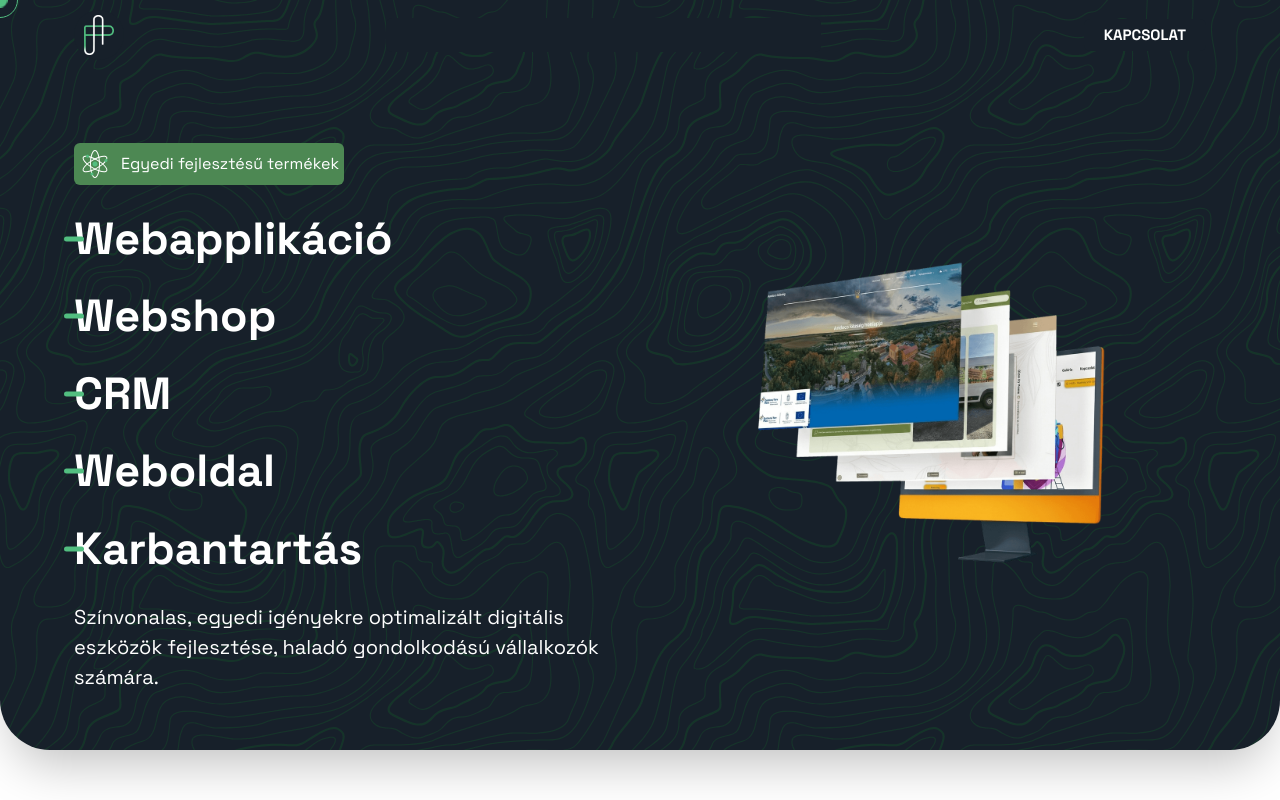
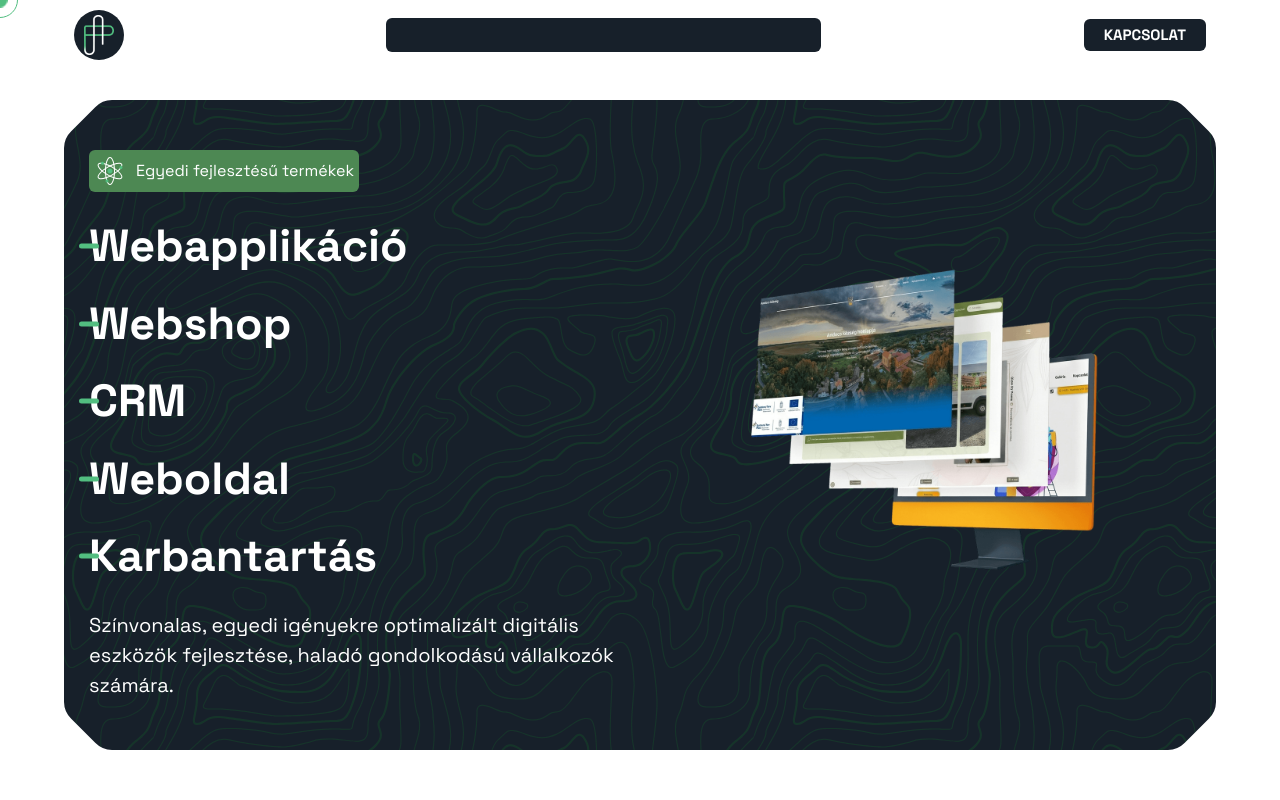
Before and after one commit to Quruzslo/PreferSite, a Next.js app: page / in a window 1280 px wide. Shown: the top 800 px of the page. Built offline with nearby package versions, Linux system fonts and the light colour scheme.

Commit message:
hero átalakítva

```diff
--- a/app/globals.css
+++ b/app/globals.css
@@ -46,6 +46,19 @@
   overflow-wrap: break-word;
   hyphens: auto;
   -webkit-hyphens: auto;
+}
+
+.hero-conti {
+  -webkit-mask-box-image-source: url("/cutCorner.svg");
+  mask-border-source: url("/cutCorner.svg");
+  -webkit-mask-box-image-slice: 50 fill;
+  mask-border-slice: 50 fill;
+  -webkit-mask-box-image-width: 60px;
+  mask-border-width: 60px;
+  -webkit-mask-box-image-repeat: stretch;
+  mask-border-repeat: stretch;
+  -webkit-mask-box-image-mode: alpha;
+  mask-border-mode: alpha;
 }
 
 .h1-elem::before {
--- a/components/hero/Hero.tsx
+++ b/components/hero/Hero.tsx
@@ -1,9 +1,7 @@
 "use client";
 import AtomIcon from "@/public/icons/HeroAtomIcon";
 import { motion, Variants } from "framer-motion";
-// import Section from "@/lib/section";
-// import Referencies from "../../lib/referencies/referencies";
-// import Herobg from "@/public/herobg.svg";
+import ClipMask from "@/lib/ClipMask";
 import Image from "next/image";
 import RefMockup from "@/public/references/ref-mockup-nobg.png";
 
@@ -60,8 +58,8 @@
   };
 
   return (
-    <section className="w-full flex-col flex rounded-b-[50px] relative overflow-hidden zoldhatteres bg-dark-color shadow-2xl">
-      <div className="w-[90%] max-w-[2560px] mx-auto flex-col flex md:flex-row  pt-[120px] pb-[35px] md:!min-h-[calc(100vh_-_50px)] min-h-[450px] items-center justify-center gap-[25px] max-h-[1400px] ">
+    <section className="w-full flex-col flex  relative overflow-hidden ">
+      <div className="w-[90%] max-w-[2560px] p-[15px] hero-conti zoldhatteres bg-dark-color rounded-2xl filter drop-shadow-[0_5px_20px_rgba(0,0,0,0.6)] mx-auto flex-col flex md:flex-row mt-[100px] mb-[75px] md:!min-h-[calc(100vh_-_150px)] min-h-[450px] items-center justify-center gap-[25px] max-h-[1400px] ">
         <div className="hero-bal w-full md:w-[50%] p-[10px] h-full flex-col flex justify-between gap-[20px] ">
           <div className="flex flex-row gap-[10px] rounded-md bg-dark-green text-white w-fit p-[5px] items-center ">
             <AtomIcon />
--- /dev/null
+++ b/lib/ClipMask.tsx
@@ -0,0 +1,11 @@
+export default function ClipMask() {
+  return (
+    <svg width="0" height="0" className="absolute block pointer-events-none">
+      <defs>
+        <clipPath id="rounded-clip" clipPathUnits="objectBoundingBox">
+          <path d="M 0.914 0.001 H 0.092 A 0.049 0.032 0 0 0 0.051 0.016 L 0.01 0.057 A 0.032 0.032 0 0 0 0.002 0.075 v 0.851 a 0.032 0.032 0 0 0 0.008 0.018 l 0.036 0.036 a 0.065 0.043 0 0 0 0.054 0.019 h 0.805 a 0.065 0.043 0 0 0 0.056 -0.021 l 0.031 -0.035 a 0.032 0.032 0 0 0 0.007 -0.016 V 0.074 c 0 -0.006 -0.002 -0.011 -0.007 -0.016 L 0.957 0.017 A 0.049 0.032 0 0 0 0.914 0.001 Z"></path>
+        </clipPath>
+      </defs>
+    </svg>
+  );
+}
```
Also changed, not shown: public/cutCorner.svg (added).
